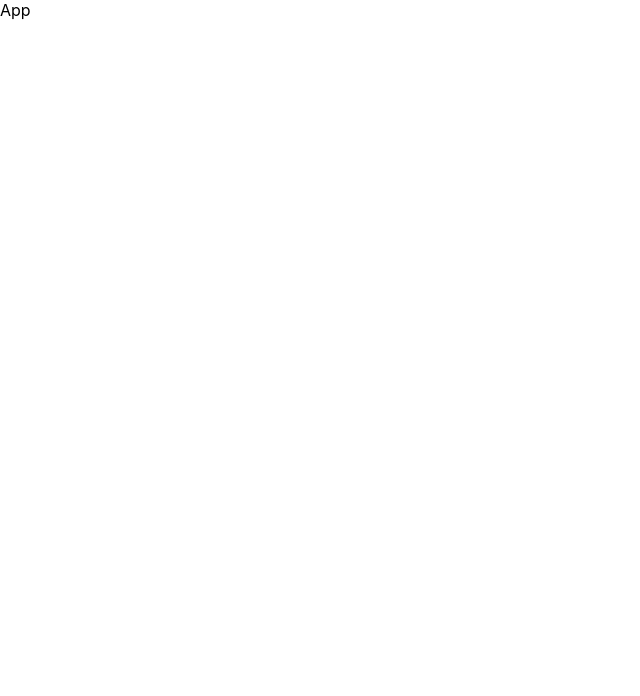
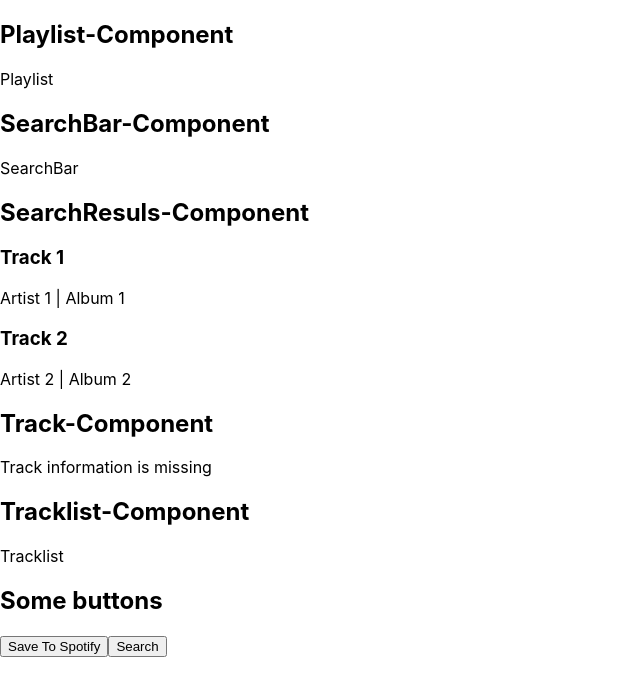
Before and after one commit to elialee1984/jammming, a React (Create React App) app: page / in a window 1280 px wide. Shown: the top 696 px of the page, without its empty margins (0-640 px from the left). Built offline with nearby package versions, Linux system fonts and the light colour scheme.

Commit message:
Interconnectivity between components

```diff
--- a/src/App.js
+++ b/src/App.js
@@ -1,7 +1,35 @@
-import React from "react";
+import React, { useState } from "react";
+import Playlist from "./components/Playlist/Playlist";
+import SearchBar from "./components/SearchBar/SearchBar";
+import SearchResults from "./components/SearchResults/SearchResults";
+import Track from "./components/Track/Track";
+import Tracklist from "./components/Tracklist/Tracklist";
 
 const App = () => {
-    return <div>App</div>;
+    const [tracks, setTracks] = useState([
+        { id: 1, name: "Track 1", artist: "Artist 1", album: "Album 1" },
+        { id: 2, name: "Track 2", artist: "Artist 2", album: "Album 2" }
+    ]);
+    const [playlistName, setPlaylistName] = useState("My Playlist");
+    const [playlistTracks, setPlaylistTracks] = useState(tracks.slice(0, 1));
+
+    return (
+        <div>
+            <h2>Playlist-Component</h2>
+            <Playlist n/>
+            <h2>SearchBar-Component</h2>
+            <SearchBar />
+            <h2>SearchResuls-Component</h2>
+            <SearchResults tracks={tracks} />
+            <h2>Track-Component</h2>
+            <Track />
+            <h2>Tracklist-Component</h2>
+            <Tracklist />
+            <h2>Some buttons</h2>
+            <button>Save To Spotify</button>
+            <button>Search</button>
+        </div>
+    );
 };
 
 export default App;
--- /dev/null
+++ b/src/components/SearchResults/SearchResults.js
@@ -0,0 +1,14 @@
+import React from "react";
+import Track from "../Track/Track";
+
+const SearchResults = ({ tracks }) => {
+    return (
+        <div>
+            {tracks.map((track) => (
+                <Track key={track.id} track={track} />
+            ))}
+        </div>
+    );
+};
+
+export default SearchResults;
--- /dev/null
+++ b/src/components/Track/Track.js
@@ -0,0 +1,18 @@
+import React from "react";
+
+const Track = ({ track }) => {
+    if (!track) {
+        return <div>Track information is missing</div>;
+    }
+
+    return (
+        <div>
+            <h3>{track.name}</h3>
+            <p>
+                {track.artist} | {track.album}
+            </p>
+        </div>
+    );
+};
+
+export default Track;
```
Also changed, not shown: components/SearchResults/SearchResults.js (deleted, +0 -7 lines), components/Track/Track.js (deleted, +0 -7 lines), src/components/Playlist/Playlist.js (renamed from components/Playlist/Playlist.js), src/components/SearchBar/SearchBar.js (renamed from components/SearchBar/SearchBar.js), src/components/Tracklist/Tracklist.js (renamed from components/Tracklist/Tracklist.js).
